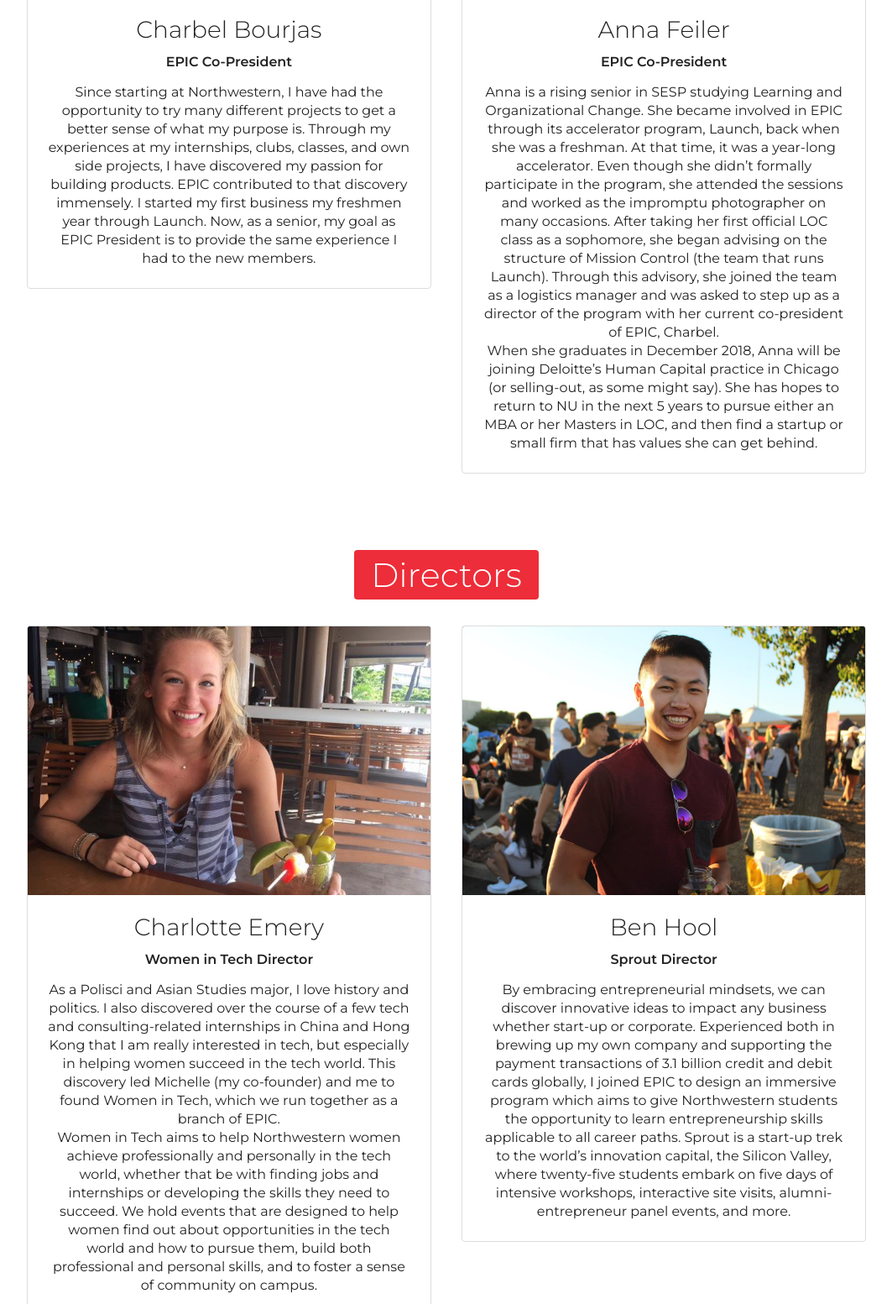
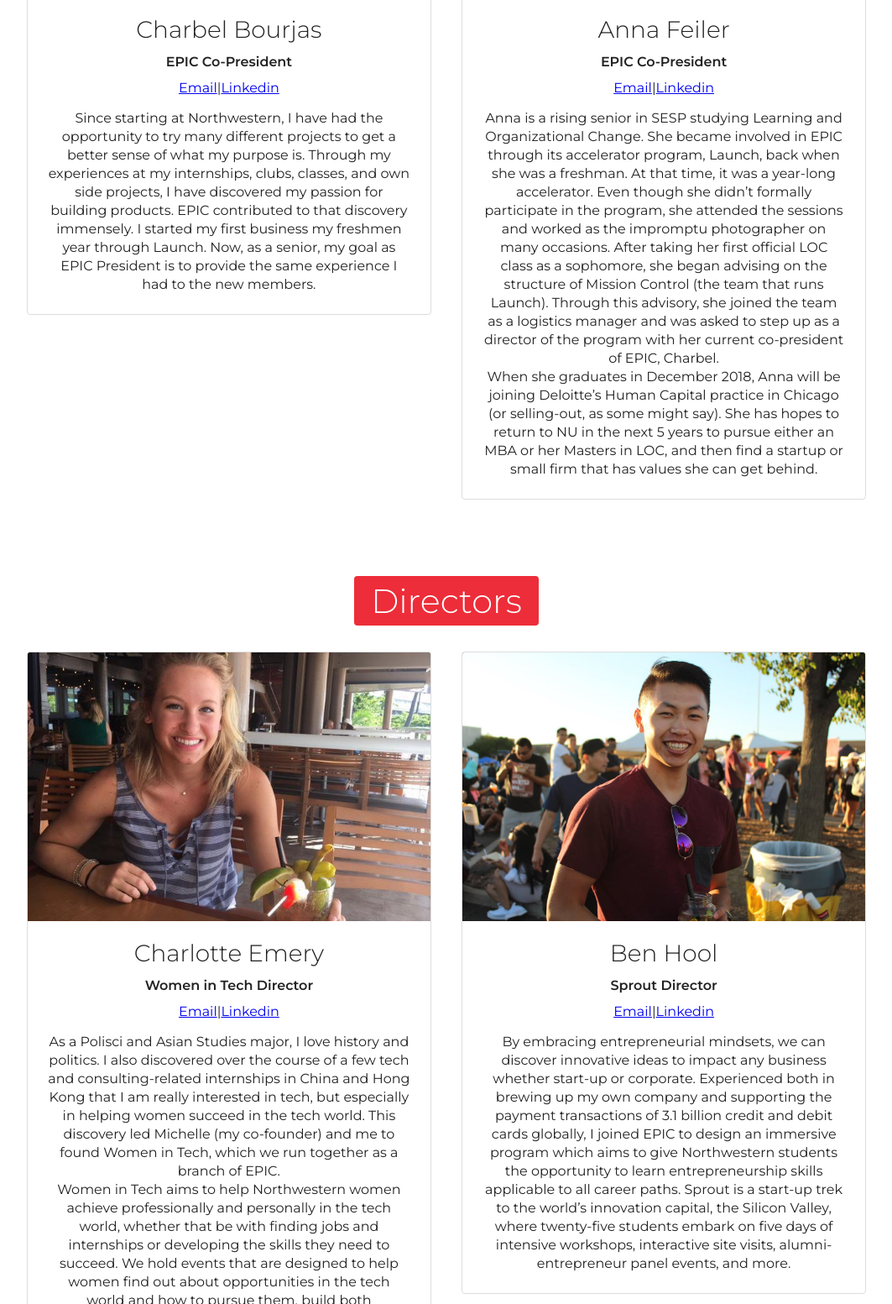
Before and after one commit to EPICNorthwestern/EPICNorthwestern.github.io, a plain HTML site: page structure/index.html in a window 1280 px wide. Shown: the part 696-2249 px from the top of the page at 84% size, without its empty margins (108-1171 px from the left). Drawn offline with Linux system fonts and the light colour scheme.

Commit message:
director contact

```diff
--- a/structure/index.html
+++ b/structure/index.html
@@ -30,6 +30,8 @@
 					<div class='picture' style='background-image: url("../images/charbel.jpg")'></div>
 					<h4>Charbel Bourjas</h4>
 					<h5>EPIC Co-President</h5>
+					<a href="mailto:CharbelBourjas2019@u.northwestern.edu" target="_blank">Email</a>|<a href="https://www.linkedin.com/in/charbel-bourjas-ba84b5bb/ "
+					 target="_blank">Linkedin</a>
 					<p>Since starting at Northwestern, I have had the opportunity to try many different projects to get a better
 						sense of what my purpose is. Through my experiences at my internships, clubs, classes, and own side projects, I
 						have discovered my passion for building products. EPIC contributed to that discovery immensely. I started my
@@ -40,6 +42,8 @@
 					<div class='picture' style='background-image: url("../images/anna.jpg")'></div>
 					<h4>Anna Feiler</h4>
 					<h5>EPIC Co-President</h5>
+					<a href="mailto:AnnaFeiler2019@u.northwestern.edu" target="_blank">Email</a>|<a href="https://www.linkedin.com/in/annafeiler/"
+					 target="_blank">Linkedin</a>
 					<p>Anna is a rising senior in SESP studying Learning and Organizational Change. She became involved in EPIC
 						through its accelerator program, Launch, back when she was a freshman. At that time, it was a year-long
 						accelerator. Even though she didn’t formally participate in the program, she attended the sessions and worked as
@@ -59,6 +63,8 @@
 					<div class='picture' style='background-image: url("../images/charlotte.jpg")'></div>
 					<h4>Charlotte Emery</h4>
 					<h5>Women in Tech Director</h5>
+					<a href="mailto:CharlotteEmery2019@u.northwestern.edu" target="_blank">Email</a>|<a href="https://www.linkedin.com/in/charlotteemerynu/"
+					 target="_blank">Linkedin</a>
 					<p>As a Polisci and Asian Studies major, I love history and politics. I also discovered over
 						the course of a few tech and consulting-related internships in China and Hong Kong that I am really
 						interested in tech, but especially in helping women succeed in the tech world. This discovery led
@@ -70,11 +76,14 @@
 						We hold events that are designed to help women find out about opportunities in the tech world and
 						how to pursue them, build both professional and personal skills, and to foster a sense of community
 						on campus.</p>
+					<br />
 				</div>
 				<div>
 					<div class='picture' style='background-image: url("../images/ben.jpg")'></div>
 					<h4>Ben Hool</h4>
 					<h5>Sprout Director</h5>
+					<a href="mailto:BenjaminHool2020@u.northwestern.edu" target="_blank">Email</a>|<a href="https://www.linkedin.com/in/benhool/"
+					 target="_blank">Linkedin</a>
 					<p>By embracing entrepreneurial mindsets, we can discover innovative ideas to impact any business whether
 						start-up or corporate. Experienced both in brewing up my own company and supporting the payment transactions of
 						3.1 billion credit and debit cards globally, I joined EPIC to design an immersive program which aims to give
@@ -86,6 +95,8 @@
 					<div class='picture' style='background-image: url("../images/aishwarya.jpg")'></div>
 					<h4>Aishwarya Jois</h4>
 					<h5>Launch Co-Director</h5>
+					<a href="mailto:AishwaryaJois2021@u.northwestern.edu" target="_blank">Email</a>|<a href="https://www.linkedin.com/in/aishwarya-jois-a95684155/"
+					 target="_blank">Linkedin</a>
 					<p>I’ve wanted nothing but to be a lawyer since I was seven years old, so entrepreneurship was a… late discovery
 						for me. My high school focused on the design thinking process for engineering, and in the process, I ended up
 						stumbling into entrepreneurship and the idea that, yes, starting a company could be something I do, even while
@@ -96,6 +107,8 @@
 					<div class='picture' style='background-image: url("../images/samuel.jpg")'></div>
 					<h4>Samuel Kim</h4>
 					<h5>General Membership Director</h5>
+					<a href="mailto:SamuelKim2020@u.northwestern.edu" target="_blank">Email</a>|<a href="https://www.linkedin.com/in/samuelkim2020/"
+					 target="_blank">Linkedin</a>
 					<p>As a student founder, I’ve been working on startups the majority of my life. Since the 7th grade, I’ve come up
 						with business ideas, iterated, and sold products across several industries. Coming into Northwestern, I knew I
 						wanted to be a part of the entrepreneurship company, so EPIC and The Garage were a perfect fit. I’m currently
@@ -109,6 +122,8 @@
 					<div class='picture' style='background-image: url("../images/ashley.jpg")'></div>
 					<h4>Ashley Wei</h4>
 					<h5>Operations Director</h5>
+					<a href="mailto:YuqiWei2020@u.northwestern.edu" target="_blank">Email</a>|<a href="https://www.linkedin.com/in/ashley-wei-2136b8104/"
+					 target="_blank">Linkedin</a>
 					<p>I joined EPIC in my freshman year spring because I thought it would be a
 						new adventure for me, and it really is. As an econ and stats major, I&#39;m interested in
 						business from an entrepreneurial perspective. Besides this, I&#39;m also more interested in
@@ -121,6 +136,7 @@
 					<div class='picture' style='background-image: url("../images/barry.jpg")'></div>
 					<h4>Barry Zhang</h4>
 					<h5>Tech Co-Director</h5>
+					<a href="mailto:yijingzhang2021@u.northwestern.edu" target="_blank">Email</a>|<a href="https://www.linkedin.com/in/yijing-barry-zhang"target="_blank">Linkedin</a>
 					<p>I’m a rising sophomore studying computer science and minoring in philosophy. I became involved with tech
 						entrepreneurship early freshmen year when I joined Tech team of EPIC. Aside from EPIC, I’m also involved with
 						the Northwestern entrepreneurship ecosystem through my data analysis work with the Farley Center of
```
Also changed, not shown: images/barry.jpg. Lines whose indentation alone changed are shown as unchanged.
